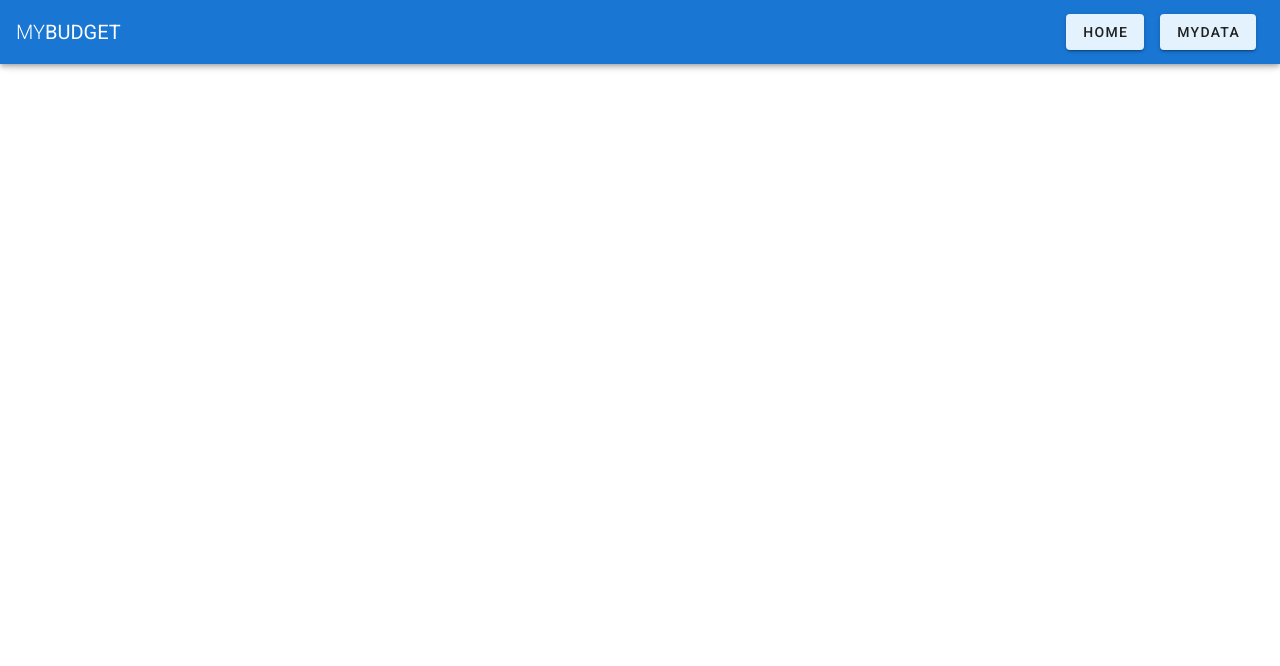
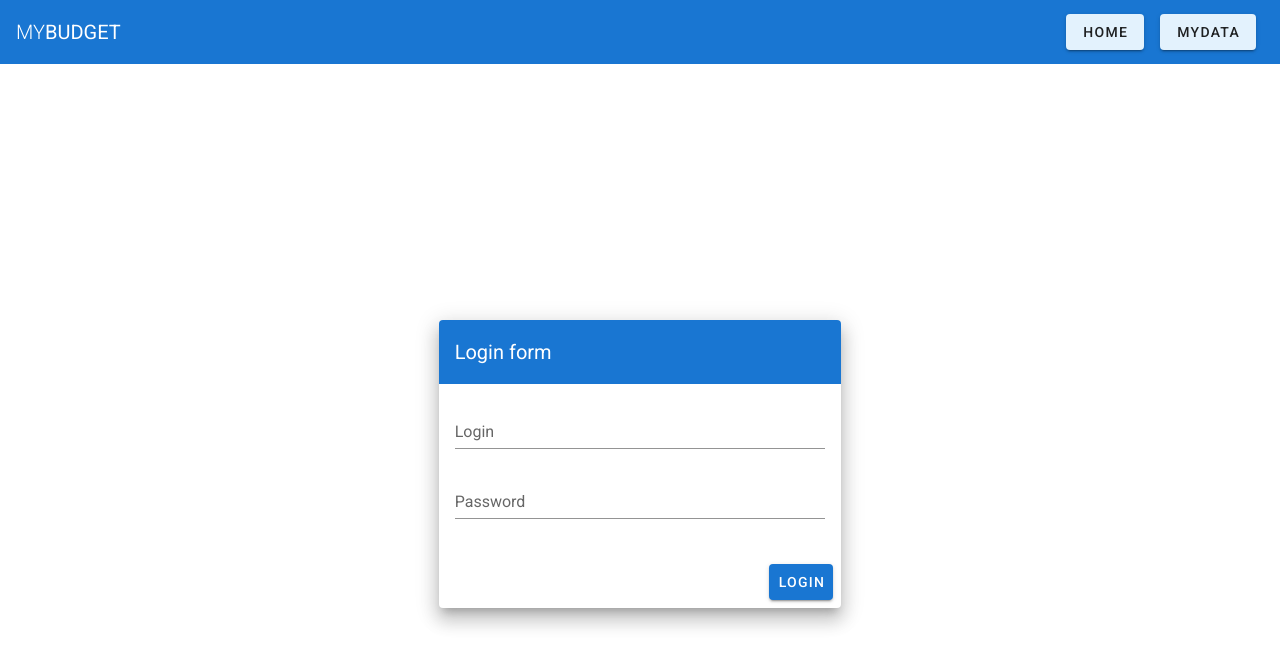
Before and after one commit to aojpauga/MyBudget, a Vue app: page / in a window 1280 px wide. Shown: the top 666 px of the page. Built offline with nearby package versions, Linux system fonts and the light colour scheme.

Commit message:
login component/screen added

```diff
--- /dev/null
+++ b/src/components/Login.vue
@@ -0,0 +1,37 @@
+<template>
+  <v-app id="inspire">
+    <v-content>
+      <v-container class="fill-height" fluid>
+        <v-row align="center" justify="center">
+          <v-col cols="12" sm="8" md="4">
+            <v-card class="elevation-12">
+              <v-toolbar color="primary" dark flat>
+                <v-toolbar-title>Login form</v-toolbar-title>
+                <v-spacer />
+              </v-toolbar>
+              <v-card-text>
+                <v-form>
+                  <v-text-field label="Login" name="login" type="text" />
+
+                  <v-text-field id="password" label="Password" name="password" type="password" />
+                </v-form>
+              </v-card-text>
+              <v-card-actions>
+                <v-spacer />
+                <v-btn color="primary">Login</v-btn>
+              </v-card-actions>
+            </v-card>
+          </v-col>
+        </v-row>
+      </v-container>
+    </v-content>
+  </v-app>
+</template>
+
+<script>
+export default {
+  props: {
+    source: String
+  }
+};
+</script>
--- a/src/router/index.js
+++ b/src/router/index.js
@@ -1,10 +1,16 @@
 import Vue from "vue";
 import VueRouter from "vue-router";
 import Home from "../views/Home.vue";
+import Login from "../views/Login.vue";
 
 Vue.use(VueRouter);
 
 const routes = [
+  {
+    path: "/",
+    name: "Login",
+    component: Login
+  },
   {
     path: "/home",
     name: "Home",
--- a/src/views/Login.vue
+++ b/src/views/Login.vue
@@ -1,9 +1,15 @@
 <template>
-
+  <LoginComponent />
 </template>
 
+
+
 <script>
+import LoginComponent from "../components/Login";
+
 export default {
-
-}
+  components: {
+    LoginComponent
+  }
+};
 </script>
```
Also changed, not shown: src/components/IncomeCard.vue (+1 -18 lines).
